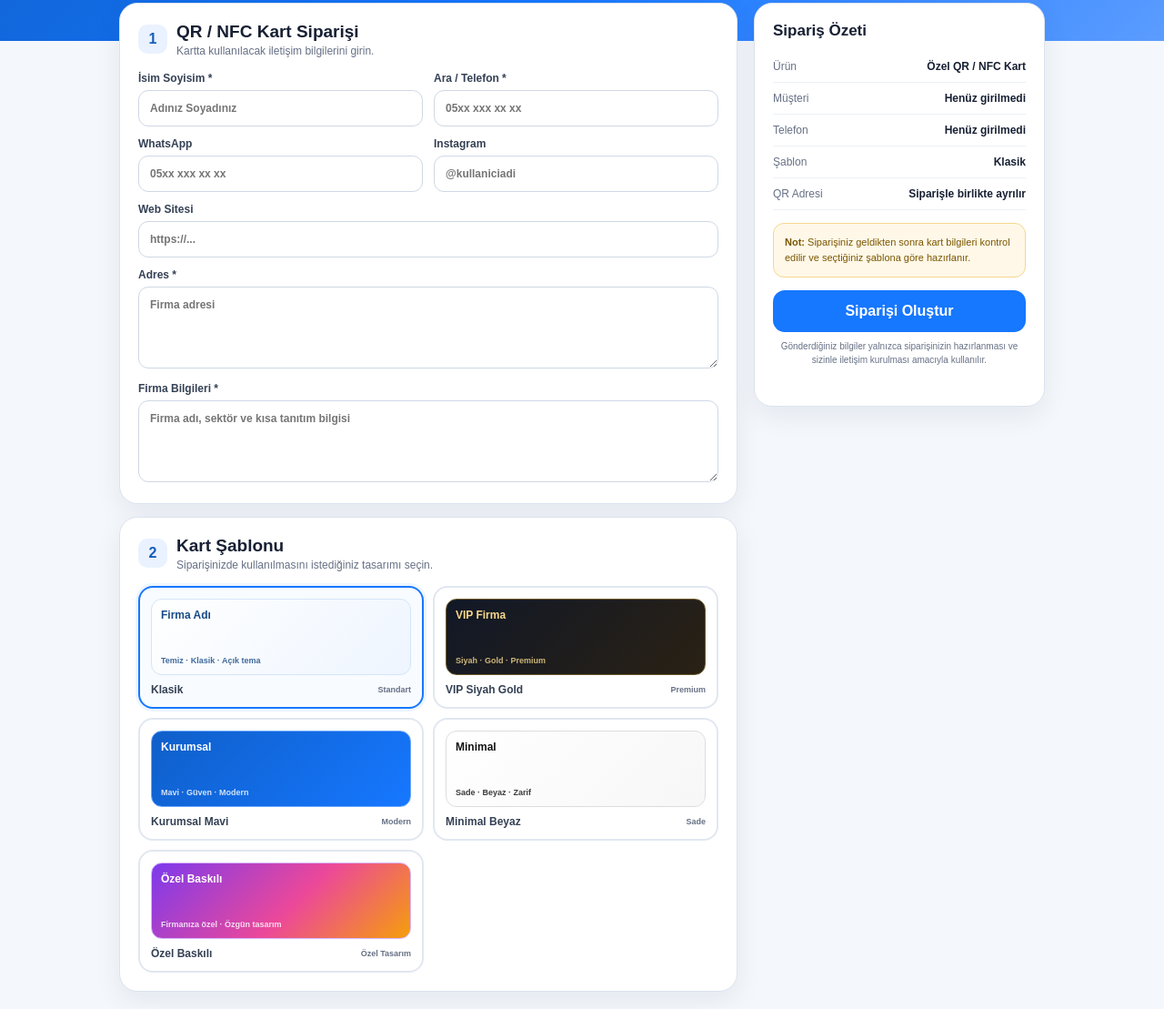
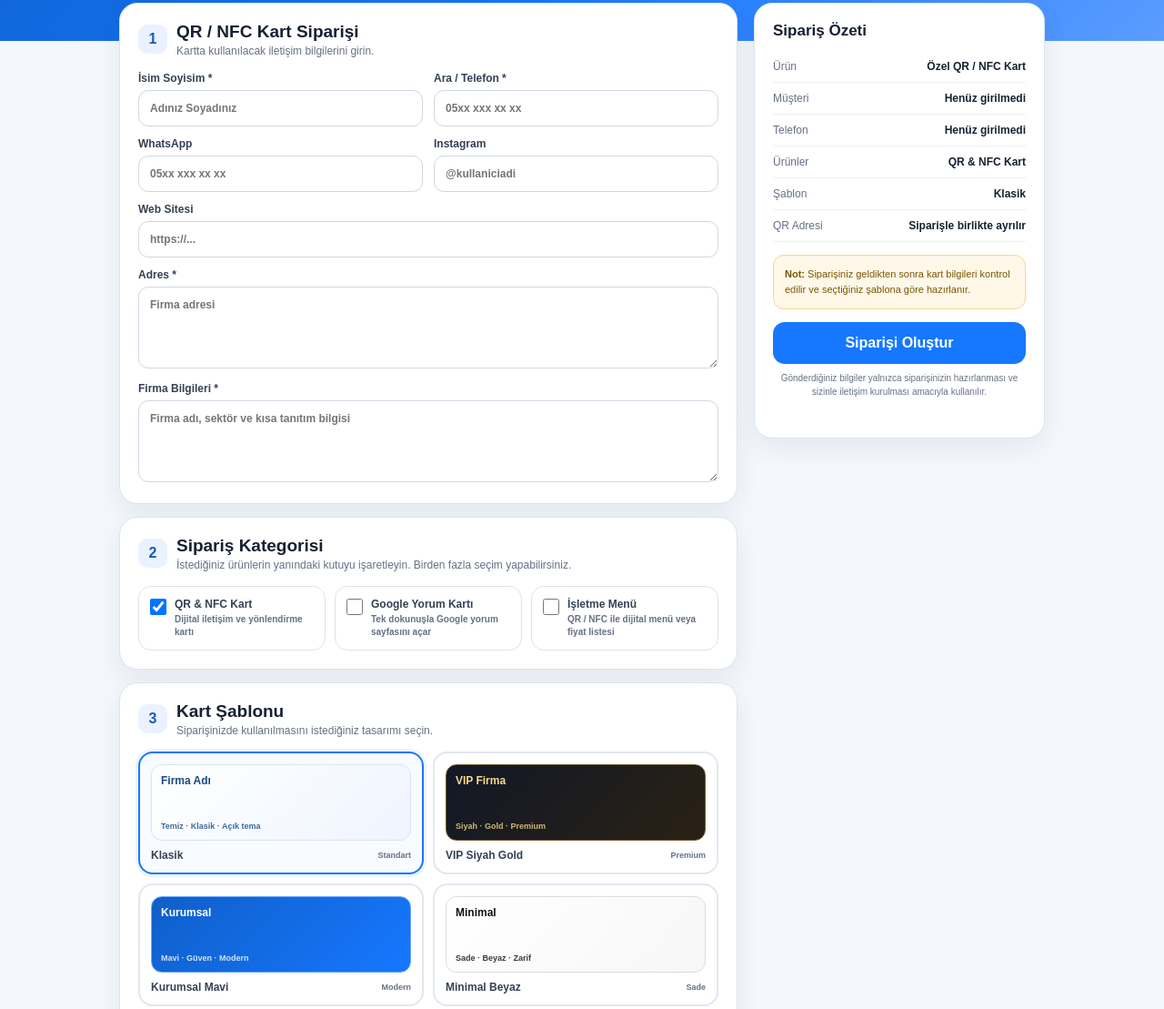
Before and after one commit to ftmotiondesign/dijiyer, a plain HTML site: page qr-kart-siparis.html in a window 1280 px wide. Shown: the part 362-1471 px from the top of the page at 91% size. Drawn offline with Linux system fonts and the light colour scheme.

Commit message:
Add selectable QR review and menu order categories

```diff
--- a/qr-kart-siparis.html
+++ b/qr-kart-siparis.html
@@ -41,6 +41,12 @@ input:focus,textarea:focus,select:focus{border-color:#80b4ff;box-shadow:0 0 0 3p
 .tpl-corporate{background:linear-gradient(135deg,#0f5fc9,#1677ff);color:#fff;border:1px solid #6ca8ff}
 .tpl-minimal{background:linear-gradient(135deg,#fff,#f7f7f7);color:#111;border:1px solid #ddd}
 .tpl-custom{background:linear-gradient(135deg,#7c3aed,#ec4899 55%,#f59e0b);color:#fff;border:1px solid #d8b4fe}
+.product-grid{display:grid;grid-template-columns:repeat(3,1fr);gap:10px}
+.product-option{border:1px solid var(--line);border-radius:14px;padding:12px;display:flex;align-items:flex-start;gap:9px;background:#fff;cursor:pointer}
+.product-option:hover{border-color:#9fc2f8;background:#f9fbff}
+.product-option input{width:18px;height:18px;margin:1px 0 0;flex:0 0 auto}
+.product-option b{display:block;font-size:12px}
+.product-option small{display:block;color:var(--muted);font-size:10px;line-height:1.4;margin-top:3px}
 .template-name{display:flex;justify-content:space-between;gap:8px;align-items:center;font-size:12px;font-weight:900}
 .template-name span:last-child{font-size:9px;color:var(--muted);font-weight:700}
 .feature-grid{display:grid;grid-template-columns:1fr 1fr;gap:9px}.feature{border:1px solid var(--line);border-radius:13px;padding:11px;display:flex;align-items:flex-start;gap:9px;font-size:12px}.feature input{width:auto;margin:2px 0 0}.feature b{display:block}.feature small{display:block;color:var(--muted);margin-top:3px;line-height:1.35}
@@ -54,7 +60,7 @@ input:focus,textarea:focus,select:focus{border-color:#80b4ff;box-shadow:0 0 0 3p
 .order-no{display:inline-block;margin-top:8px;background:#eef4ff;color:#155db8;padding:7px 10px;border-radius:999px;font-size:11px;font-weight:900}
 .footer{text-align:center;color:#98a2b3;font-size:11px;padding:10px 16px 30px}
 @media(max-width:820px){.hero-in,.layout{grid-template-columns:1fr}.hero{padding-top:32px}.hero h1{font-size:32px}.hero-card{display:none}.side{position:static}.wrap{margin-top:-42px}}
-@media(max-width:560px){.grid,.feature-grid,.upload-grid,.template-grid{grid-template-columns:1fr}.full,.upload.full{grid-column:auto}.top{padding:0 12px}.hero{padding-left:12px;padding-right:12px}.card{padding:15px}}
+@media(max-width:560px){.grid,.feature-grid,.upload-grid,.template-grid,.product-grid{grid-template-columns:1fr}.full,.upload.full{grid-column:auto}.top{padding:0 12px}.hero{padding-left:12px;padding-right:12px}.card{padding:15px}}
 </style>
 </head>
 <body>
@@ -98,7 +104,25 @@ input:focus,textarea:focus,select:focus{border-color:#80b4ff;box-shadow:0 0 0 3p
       </section>
 
       <section class="card">
-        <div class="step"><span class="num">2</span><div><h2>Kart Şablonu</h2><p class="help">Siparişinizde kullanılmasını istediğiniz tasarımı seçin.</p></div></div>
+        <div class="step"><span class="num">2</span><div><h2>Sipariş Kategorisi</h2><p class="help">İstediğiniz ürünlerin yanındaki kutuyu işaretleyin. Birden fazla seçim yapabilirsiniz.</p></div></div>
+        <div class="product-grid">
+          <label class="product-option">
+            <input type="checkbox" name="productCategory" value="qr_nfc_card" data-name="QR & NFC Kart" checked>
+            <span><b>QR & NFC Kart</b><small>Dijital iletişim ve yönlendirme kartı</small></span>
+          </label>
+          <label class="product-option">
+            <input type="checkbox" name="productCategory" value="google_review_card" data-name="Google Yorum Kartı">
+            <span><b>Google Yorum Kartı</b><small>Tek dokunuşla Google yorum sayfasını açar</small></span>
+          </label>
+          <label class="product-option">
+            <input type="checkbox" name="productCategory" value="business_menu" data-name="İşletme Menü">
+            <span><b>İşletme Menü</b><small>QR / NFC ile dijital menü veya fiyat listesi</small></span>
+          </label>
+        </div>
+      </section>
+
+      <section class="card">
+        <div class="step"><span class="num">3</span><div><h2>Kart Şablonu</h2><p class="help">Siparişinizde kullanılmasını istediğiniz tasarımı seçin.</p></div></div>
         <div class="template-grid">
           <label class="template-option">
             <input type="radio" name="templateChoice" value="classic" data-name="Klasik" checked>
@@ -135,6 +159,7 @@ input:focus,textarea:focus,select:focus{border-color:#80b4ff;box-shadow:0 0 0 3p
         <div class="summary-row"><span>Ürün</span><b>Özel QR / NFC Kart</b></div>
         <div class="summary-row"><span>Müşteri</span><b id="sumCustomer">Henüz girilmedi</b></div>
         <div class="summary-row"><span>Telefon</span><b id="sumPhone">Henüz girilmedi</b></div>
+        <div class="summary-row"><span>Ürünler</span><b id="sumProducts">QR & NFC Kart</b></div>
         <div class="summary-row"><span>Şablon</span><b id="sumTemplate">Klasik</b></div>
         <div class="summary-row"><span>QR Adresi</span><b>Siparişle birlikte ayrılır</b></div>
         <div class="notice"><b>Not:</b> Siparişiniz geldikten sonra kart bilgileri kontrol edilir ve seçtiğiniz şablona göre hazırlanır.</div>
@@ -176,6 +201,16 @@ function validPhone(v){return String(v||"").replace(/\D/g,"").length>=10}
 
 $("customerName").oninput=e=>$("sumCustomer").textContent=e.target.value.trim()||"Henüz girilmedi";
 $("customerPhone").oninput=e=>$("sumPhone").textContent=e.target.value.trim()||"Henüz girilmedi";
+function selectedProducts(){
+ return [...document.querySelectorAll('input[name="productCategory"]:checked')].map(x=>({id:x.value,name:x.dataset.name}));
+}
+function updateProductSummary(){
+ const p=selectedProducts();
+ $("sumProducts").textContent=p.length?p.map(x=>x.name).join(", "):"Seçim yapılmadı";
+}
+document.querySelectorAll('input[name="productCategory"]').forEach(c=>c.onchange=updateProductSummary);
+updateProductSummary();
+
 document.querySelectorAll('input[name="templateChoice"]').forEach(r=>r.onchange=()=>{
  const selected=document.querySelector('input[name="templateChoice"]:checked');
  $("sumTemplate").textContent=selected?.dataset.name||"Klasik";
@@ -196,6 +231,12 @@ $("submitBtn").onclick=async()=>{
  }
  if(val("whatsappPhone")&&!validPhone(val("whatsappPhone"))){
   $("formMsg").textContent="WhatsApp numarasını kontrol edin.";
+  return;
+ }
+
+ const products=selectedProducts();
+ if(!products.length){
+  $("formMsg").textContent="Lütfen en az bir sipariş kategorisi seçin.";
   return;
  }
 
@@ -225,6 +266,8 @@ $("submitBtn").onclick=async()=>{
    description:businessInfo,
    template:templateId,
    templateName,
+   productCategories:products.map(x=>x.id),
+   productCategoryNames:products.map(x=>x.name),
    showContact:true,
    showInfoRequest:true
   };
@@ -245,6 +288,8 @@ $("submitBtn").onclick=async()=>{
    businessInfo,
    templateId,
    templateName,
+   productCategories:products.map(x=>x.id),
+   productCategoryNames:products.map(x=>x.name),
    quantity:1,
    cardType:"qr_nfc",
    cardData,
```
